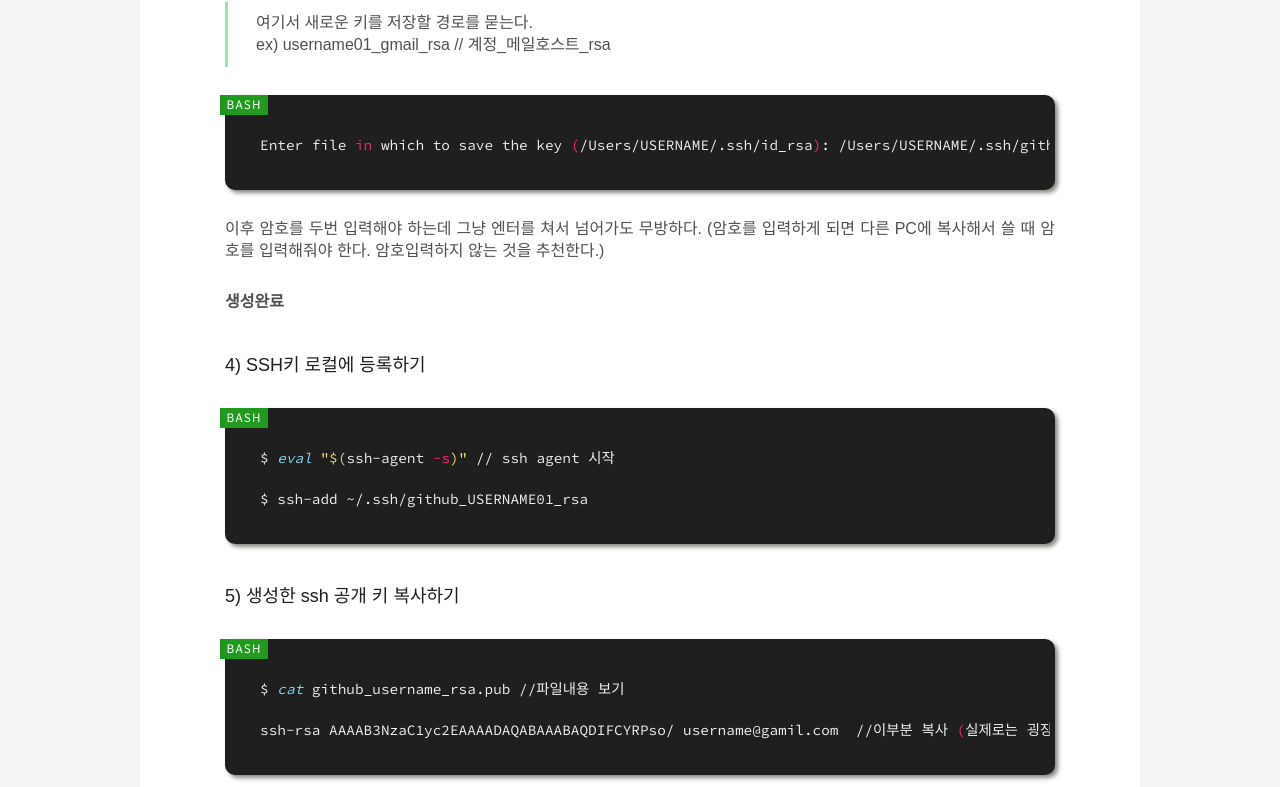
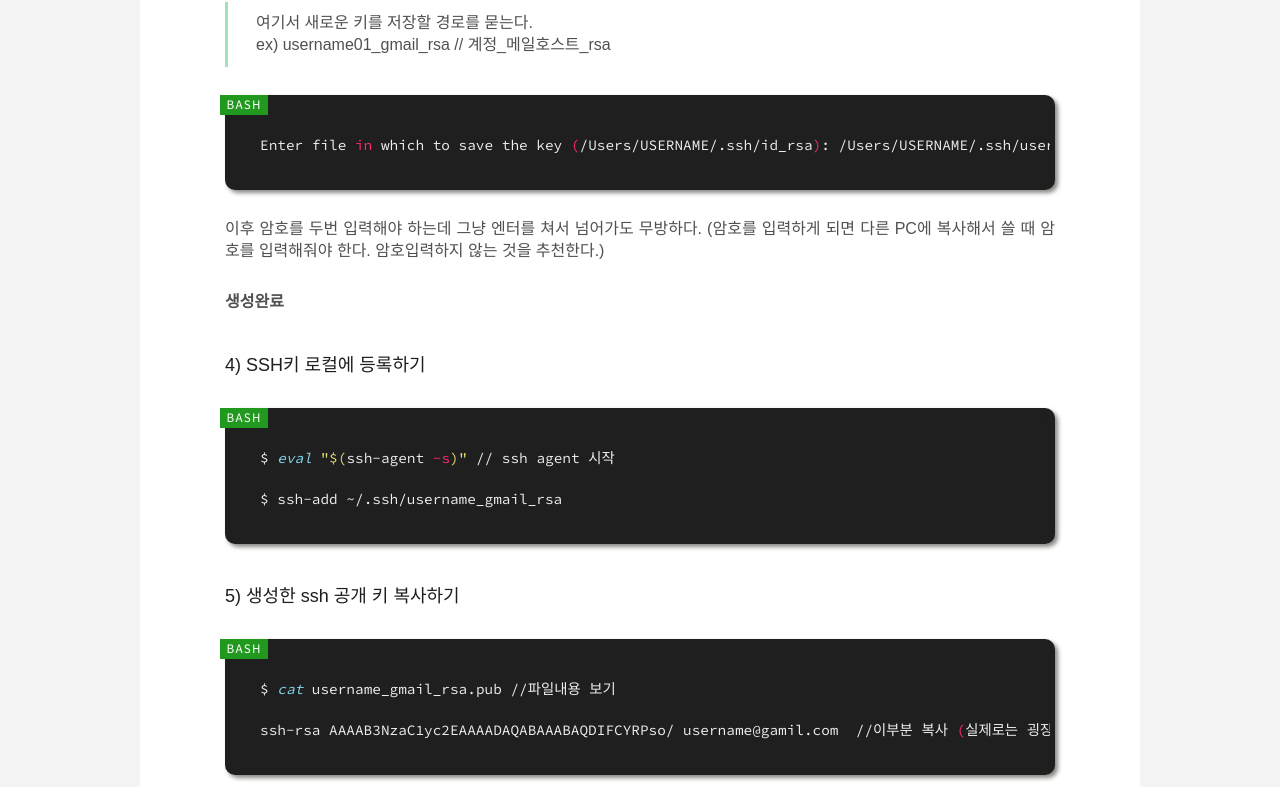
Before and after one commit to gutmate/gutmate.github.com, a Jekyll site: the page built from _posts/2020-03-09-use-multiple-ssh.md, in a window 1280 px wide and 1400 px high, scrolled down 1127 px. Shown: the part 124-911 px from the top of the window. Built offline with Jekyll 4.4.1, drawn with Linux system fonts in a browser that asks for light colours; some web fonts are replaced; comment, search, counter and statistics services are not loaded.

Commit message:
이름 수정

````diff
--- a/_posts/2020-03-09-use-multiple-ssh.md
+++ b/_posts/2020-03-09-use-multiple-ssh.md
@@ -37,7 +37,7 @@ $ ssh-keygen -t rsa -C '{username}@gamil.com' //계정의 이메일 주소
 > ex) username01_gmail_rsa // 계정_메일호스트_rsa
 
 ```bash
-Enter file in which to save the key (/Users/USERNAME/.ssh/id_rsa): /Users/USERNAME/.ssh/github_USERNAME01_rsa
+Enter file in which to save the key (/Users/USERNAME/.ssh/id_rsa): /Users/USERNAME/.ssh/username_gmail_rsa
 ```
 
 이후 암호를 두번 입력해야 하는데 그냥 엔터를 쳐서 넘어가도 무방하다. (암호를 입력하게 되면 다른 PC에 복사해서 쓸 때 암호를 입력해줘야 한다. 암호입력하지 않는 것을 추천한다.)
@@ -49,13 +49,13 @@ Enter file in which to save the key (/Users/USERNAME/.ssh/id_rsa): /Users/USERNA
 ```bash
 $ eval "$(ssh-agent -s)" // ssh agent 시작
 
-$ ssh-add ~/.ssh/github_USERNAME01_rsa
+$ ssh-add ~/.ssh/username_gmail_rsa
 ```
 
 ### 5) 생성한 ssh 공개 키 복사하기
 
 ```bash
-$ cat github_username_rsa.pub //파일내용 보기
+$ cat username_gmail_rsa.pub //파일내용 보기
 
 ssh-rsa AAAAB3NzaC1yc2EAAAADAQABAAABAQDIFCYRPso/ username@gamil.com  //이부분 복사 (실제로는 굉장히 길다)
 ```
````
